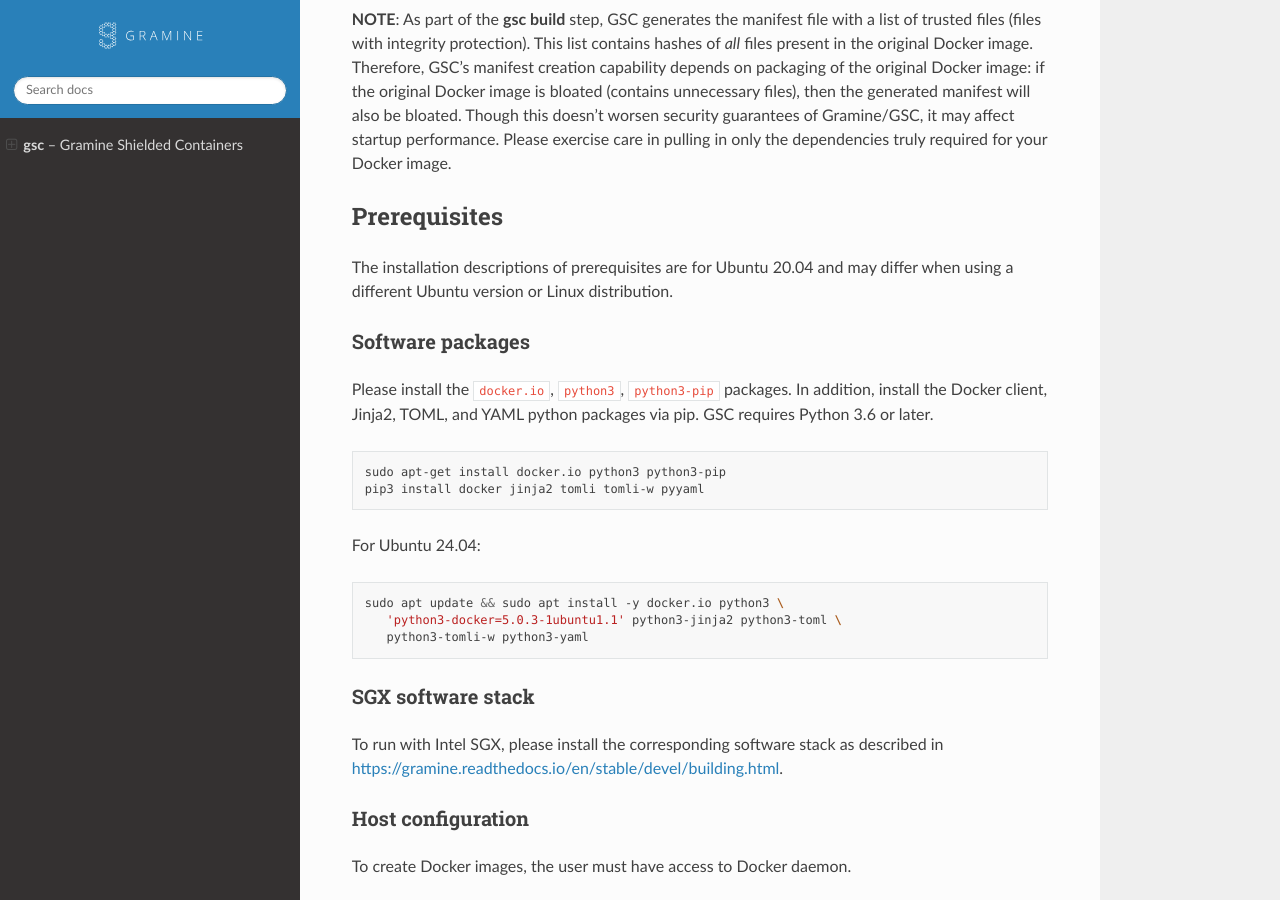
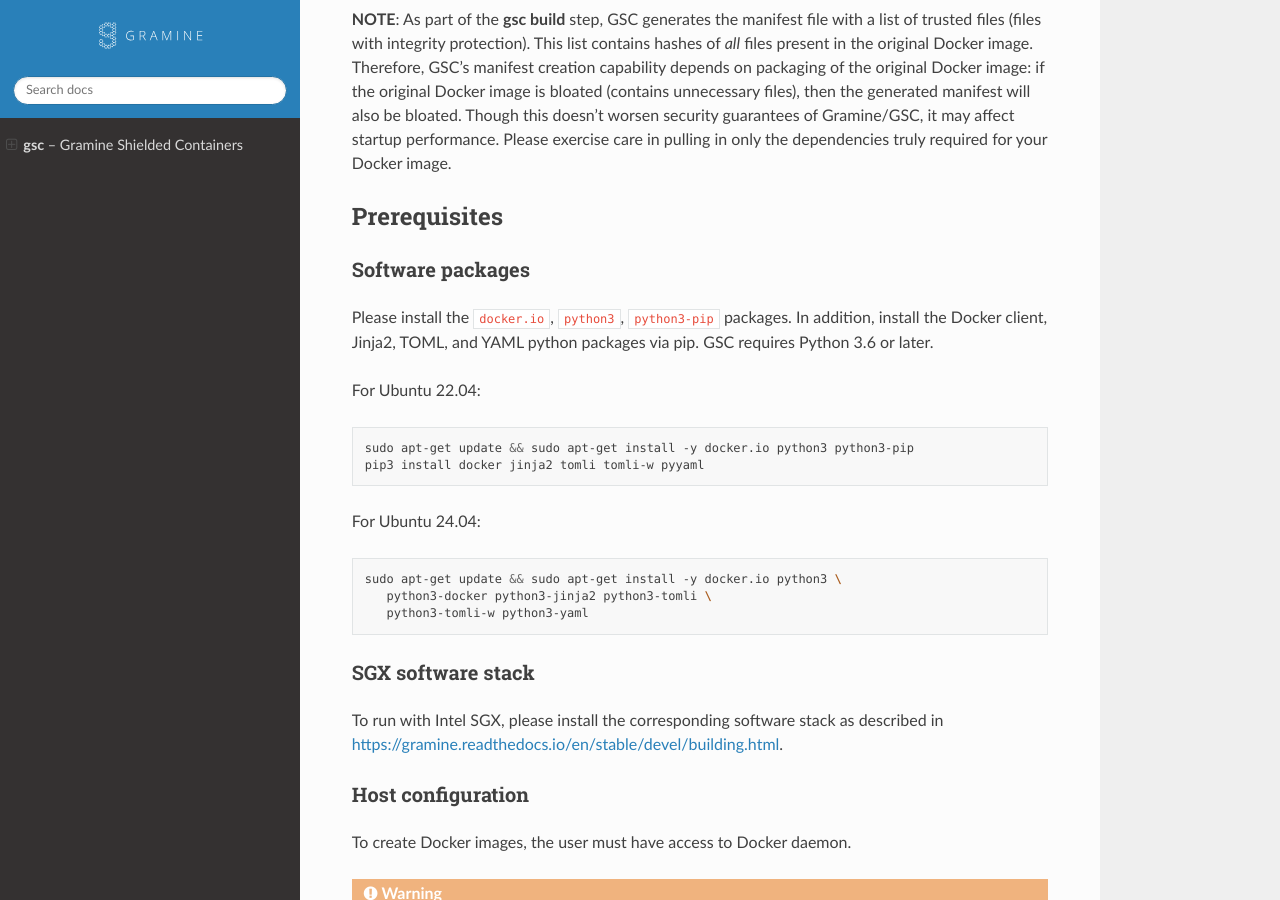
Before and after one commit to gramineproject/gsc, a Sphinx documentation site: the page built from Documentation/index.rst, in a window 1280 px wide and 900 px high, scrolled down 601 px. Built offline with Sphinx 7.4.7 and the Read the Docs theme 3.1.0, drawn with Linux system fonts in a browser that asks for light colours.

```diff
--- a/Documentation/index.rst
+++ b/Documentation/index.rst
@@ -39,9 +39,6 @@
 Prerequisites
 =============
 
-The installation descriptions of prerequisites are for Ubuntu 20.04 and may
-differ when using a different Ubuntu version or Linux distribution.
-
 Software packages
 -----------------
 
@@ -49,17 +46,19 @@
 addition, install the Docker client, Jinja2, TOML, and YAML python packages via
 pip. GSC requires Python 3.6 or later.
 
+For Ubuntu 22.04:
+
 .. code-block:: sh
 
-   sudo apt-get install docker.io python3 python3-pip
+   sudo apt-get update && sudo apt-get install -y docker.io python3 python3-pip
    pip3 install docker jinja2 tomli tomli-w pyyaml
 
 For Ubuntu 24.04:
 
 .. code-block:: sh
 
-   sudo apt update && sudo apt install -y docker.io python3 \
-      'python3-docker=5.0.3-1ubuntu1.1' python3-jinja2 python3-toml \
+   sudo apt-get update && sudo apt-get install -y docker.io python3 \
+      python3-docker python3-jinja2 python3-tomli \
       python3-tomli-w python3-yaml
 
 SGX software stack
```
